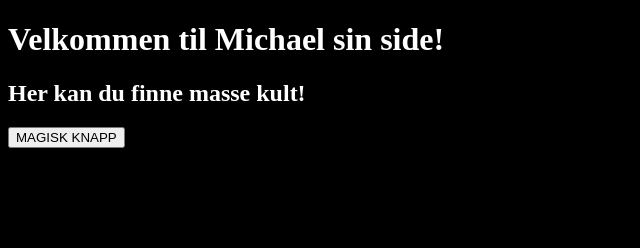
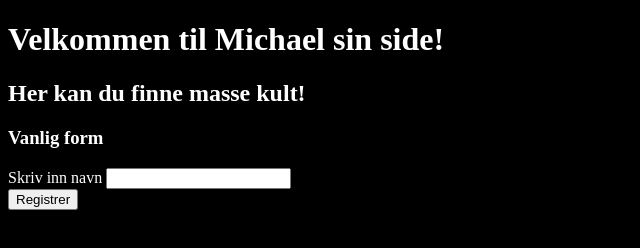
Before and after one commit to Michping/node-express-kurs, a website: page express-intro/public/index.html in a window 1280 px wide. Shown: the whole page, without its empty margins (0-640 px from the left). Drawn offline with Linux system fonts and the light colour scheme.

Commit message:
ferdig kurs

```diff
--- a/express-intro/public/index.html
+++ b/express-intro/public/index.html
@@ -10,6 +10,16 @@
 <body>
     <h1>Velkommen til Michael sin side!</h1>
     <h2>Her kan du finne masse kult!</h2>
-    <button>MAGISK KNAPP</button>
+    <main>
+        <form action="/login" method="POST">
+            <h3>Vanlig form</h3>
+            <div>
+                <label for="name">Skriv inn navn</label>
+                <input type="text" name="name" id="name" autocomplete="false" />
+            </div>
+            <button type="submit">Registrer</button>
+        </form>
+    </main>
+
 </body>
 </html>
--- a/express-intro/public/style.css
+++ b/express-intro/public/style.css
@@ -9,3 +9,7 @@ body {
 button {
     color: black;
 }
+
+#name {
+    color: black;
+}
```
Also changed, not shown: express-intro/app.js (added, +23 -0 lines).
